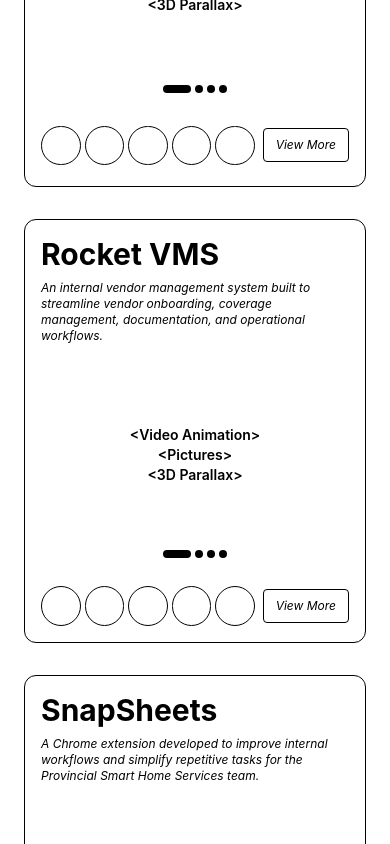
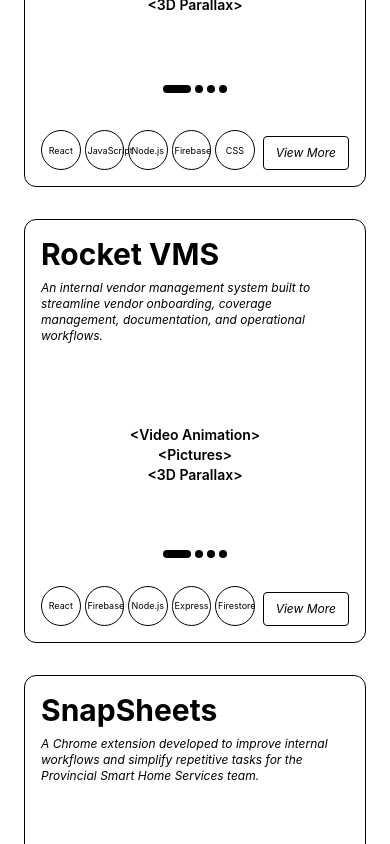
Before and after one commit to shuaiby18/portfolio, a React app: page / in a window 390 px wide. Shown: the part 1940-2784 px from the top of the page. Built offline with nearby package versions, Linux system fonts and the light colour scheme; the HTML template or start-up script is replaced by a standard one.

Commit message:
feat: implement tablet view for selected projects section

```diff
--- a/src/components/Projects.jsx
+++ b/src/components/Projects.jsx
@@ -33,32 +33,31 @@ function Projects() {
       {/* Standard centered container */}
       <div className="max-w-7xl mx-auto px-6 md:px-10 lg:px-16">
 
-
         {/* Section heading */}
-        <h2 className="text-5xl lg:text-8xl font-bold text-center mb-10 lg:mb-16">
-          <span className="inline-block text-left lg:text-center">
-            <span className="block lg:inline">
+        <h2 className="text-5xl min-[700px]:text-6xl md:text-6xl min-[900px]:text-7xl lg:text-8xl font-bold text-center mb-10 lg:mb-16">
+          <span className="inline-block text-left min-[600px]:text-center min-[600px]:whitespace-nowrap lg:whitespace-normal">
+            <span className="block min-[600px]:inline">
               SELECTED
             </span>
-            <span className="block pl-8 sm:pl-8 lg:inline lg:pl-0 lg:ml-4">
+            <span className="block pl-8 min-[600px]:inline min-[600px]:pl-0 min-[600px]:ml-3 lg:ml-4">
               PROJECTS
             </span>
           </span>
         </h2>
 
         {/* Project list */}
-        <div className="flex flex-col gap-8 lg:gap-24">
+        <div className="flex flex-col gap-8 md:gap-16 lg:gap-24">
 
           {projects.map((project, index) => (
             <div
               key={project.title}
-              className="grid grid-cols-1 lg:grid-cols-2 gap-4 lg:gap-16 items-stretch lg:items-center border lg:border-0 rounded-xl lg:rounded-none p-4 sm:p-6 lg:p-0 min-h-[420px] lg:min-h-0"
+              className="grid grid-cols-1 md:grid-cols-2 gap-4 md:gap-6 lg:gap-16 items-stretch md:items-center border md:border-0 rounded-xl md:rounded-none p-4 sm:p-6 md:p-0 min-h-[420px] md:min-h-0"
             >
 
               {/* Project visual */}
               <div
-                className={`order-2 ${index % 2 === 1 ? "lg:order-2" : "lg:order-1"
-                  } rounded-xl lg:border min-h-[210px] lg:min-h-0 lg:h-[300px] flex flex-col items-center justify-center`}
+                className={`order-2 ${index % 2 === 1 ? "md:order-2" : "md:order-1"
+                  } rounded-xl md:border min-h-[210px] md:min-h-0 md:h-[250px] lg:h-[300px] flex flex-col items-center justify-center`}
               >
 
                 {/* Media placeholder */}
@@ -73,7 +72,7 @@ function Projects() {
                 {/* Mobile carousel indicators */}
                 <div
                   aria-hidden="true"
-                  className="flex items-center justify-center gap-1 mb-3 lg:hidden"
+                  className="flex items-center justify-center gap-1 mb-3 md:hidden"
                 >
                   <span className="w-7 h-2 bg-black rounded-full"></span>
                   <span className="w-2 h-2 bg-black rounded-full"></span>
@@ -85,53 +84,47 @@ function Projects() {
 
               {/* Project information */}
               <div
-                className={`contents lg:block ${index % 2 === 1 ? "lg:order-1" : "lg:order-2"
+                className={`contents md:block ${index % 2 === 1 ? "md:order-1" : "md:order-2"
                   }`}
               >
 
                 {/* Title and description */}
-                <div className="order-1 lg:order-none">
+                <div className="order-1 md:order-none">
 
-                  <h3 className="text-3xl sm:text-4xl lg:text-5xl font-bold mb-2 lg:mb-4">
+                  <h3 className="text-3xl sm:text-4xl md:text-3xl min-[900px]:text-4xl lg:text-5xl font-bold mb-2 md:mb-3 lg:mb-4">
                     {project.title}
                   </h3>
 
-                  <p className="text-xs sm:text-sm lg:text-lg italic lg:not-italic mb-0 lg:mb-8">
+                  <p className="text-xs sm:text-sm md:text-sm min-[900px]:text-base lg:text-lg italic md:not-italic mb-0 md:mb-6 lg:mb-8">
                     {project.description}
                   </p>
 
                 </div>
 
                 {/* Tech stack and View More */}
-                <div className="order-3 lg:order-none flex items-center justify-between gap-2 lg:block">
+                <div className="order-3 md:order-none flex items-end justify-between gap-2 md:block">
 
                   {/* Tech stack */}
-                  <div className="flex flex-1 min-w-0 gap-1 lg:gap-4 lg:flex-wrap lg:mb-5">
-
-                    {Array.from({ length: 5 }, (_, techIndex) => {
-                      const technology = project.tech[techIndex]
-
-                      return (
-                        <div
-                          key={techIndex}
-                          title={technology || undefined}
-                          aria-label={technology || undefined}
-                          className={`min-w-0 flex-1 aspect-square lg:flex-none lg:w-20 lg:h-20 border rounded-full flex items-center justify-center text-xs text-center ${!technology ? "lg:hidden" : ""
-                            }`}
-                        >
-                          <span className="hidden lg:inline">
-                            {technology}
-                          </span>
-                        </div>
-                      )
-                    })}
+                  <div className="grid grid-cols-5 flex-1 min-w-0 gap-1 md:flex md:flex-nowrap md:gap-1 md:mb-5 lg:gap-2 xl:gap-4">
+                    {project.tech.map((technology) => (
+                      <div
+                        key={technology}
+                        title={technology}
+                        aria-label={technology}
+                        className="min-w-0 flex-1 aspect-square sm:max-w-[80px] md:max-w-16 lg:max-w-[72px] xl:max-w-20 border rounded-full flex items-center justify-center text-xs text-center"
+                      >
+                        <span className="block w-full px-0.5 text-[9px] leading-tight break-normal md:text-xs">
+                          {technology}
+                        </span>
+                      </div>
+                    ))}
 
                   </div>
 
                   {/* View More button */}
                   <button
                     type="button"
-                    className="shrink-0 border px-3 lg:px-5 py-2 rounded text-xs sm:text-sm lg:text-base italic lg:not-italic"
+                    className="shrink-0 border px-3 lg:px-5 py-2 rounded text-xs sm:text-xs md:text-sm lg:text-base italic md:not-italic"
                   >
                     View More
                   </button>
```
